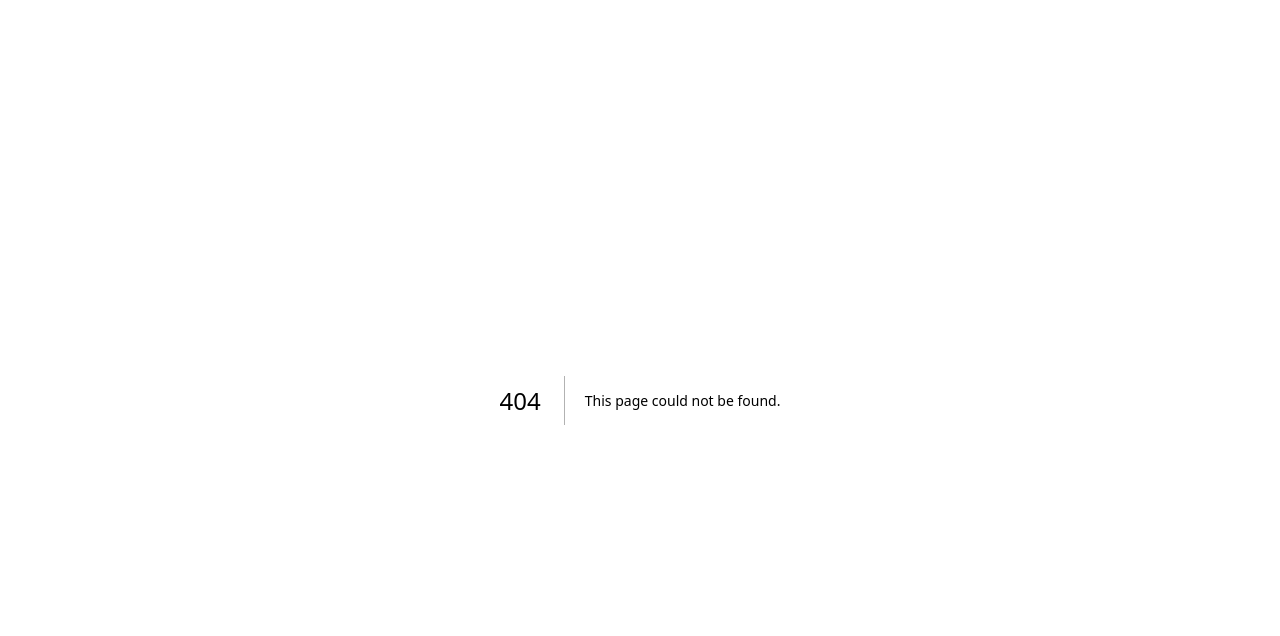
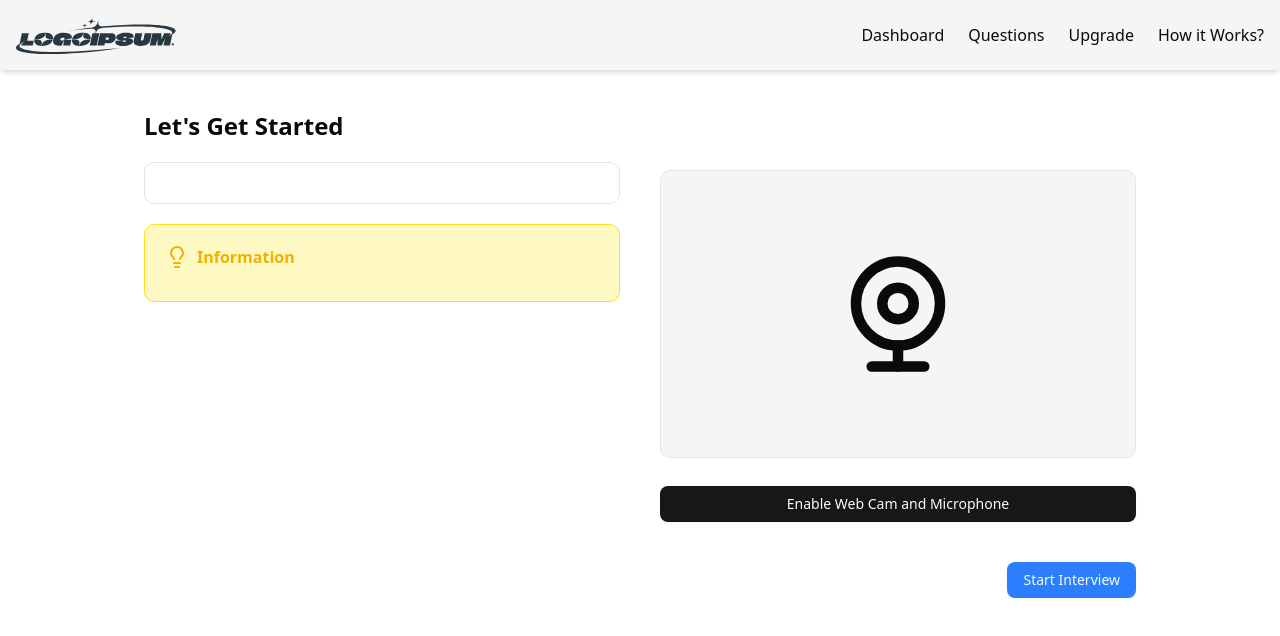
Before and after one commit to deadmoont/ai-interview, a Next.js app: page /dashboard/interview/1 in a window 1280 px wide. Before the commit this address had no page. Shown: the top 636 px of the page. Built offline with nearby package versions, Linux system fonts and the light colour scheme; no server answers; the database is empty.

Commit message:
interview landing page

```diff
--- a/app/dashboard/_components/AddNewInterview.jsx
+++ b/app/dashboard/_components/AddNewInterview.jsx
@@ -19,6 +19,7 @@
 import { v4 as uuidv4 } from 'uuid';
 import { useUser } from '@clerk/nextjs'
 import moment from 'moment'
+import { useRouter } from 'next/navigation'
 
 function AddNewInterview() {
     const [openDialog,setopenDialog]=useState(false)
@@ -27,7 +28,9 @@
     const [jobExperience,setJobExperience]=useState();
     const [loading,setLoading]=useState(false)
     const [jsonResponse , setJsonResponse]=useState([]);
+    const router=useRouter();
     const {user}= useUser();
+
 
     const onSubmit= async(e)=>{
         setLoading(true)
@@ -59,6 +62,7 @@
             console.log("Inserted ID:",resp);
             if(resp){
                 setopenDialog(false);
+                router.push('/dashboard/interview/'+resp[0]?.mockId)
             }
         }
         else{
--- /dev/null
+++ b/app/dashboard/interview/[interviewId]/page.jsx
@@ -0,0 +1,91 @@
+"use client"
+import { Button } from '@/components/ui/button';
+import { db } from '@/utils/db';
+import { MockInterview } from '@/utils/schema';
+import { Lightbulb, WebcamIcon } from 'lucide-react';
+import { useParams } from 'next/navigation';
+import React, { useEffect, useState } from 'react'
+import Webcam from 'react-webcam';
+import { eq } from 'drizzle-orm';
+
+
+function Interview({params}) {
+
+    const [interviewData,setInterviewData]=useState();
+    const [webCamEnabled,setwebCamEnabled]=useState(false);
+
+    useEffect(()=>{
+        console.log(params.interviewId);
+        getInterviewDetails();
+    },[])
+
+    // used to get interview details using MockId
+    const getInterviewDetails= async ()=>{
+        const result=await db.select().from(MockInterview)
+        .where(eq(MockInterview.mockId,params.interviewId))
+        console.log(result[0])
+
+        setInterviewData(result[0]);
+    }
+
+  return (
+    <div className='my-10 '>
+        <h2 className='font-bold text-2xl'>Let's Get Started</h2>
+        <div className='grid grid-cols-1 md:grid-cols-2 gap-10'>
+
+        <div className='flex flex-col my-5 gap-5'>
+            <div className='flex flex-col p-5 rounded-lg border'>
+                {interviewData && (
+            <h2 className='p-2 text-lg'>
+                <strong>Job Role/Job Position: </strong>{interviewData.jobPosition}
+            </h2>
+            )}
+            {interviewData && (
+            <h2 className='p-2 text-lg'>
+                <strong>Job Description/Tech Stack: </strong>{interviewData.jobDesc}
+            </h2>
+            )}
+            {interviewData && (
+            <h2 className='p-2 text-lg'>
+                <strong>Years of Experience: </strong>{interviewData.jobExperience}
+            </h2>
+            )}
+            </div>
+            <div className='p-5 border rounded-lg border-yellow-300 bg-yellow-100'>
+                <h2 className='flex gap-2 items-center text-yellow-500'><Lightbulb/><strong>Information</strong></h2>
+                <h2 className='mt-3 text-yellow-500'>{process.env.NEXT_PUBLIC_INFORMATION}</h2>
+            </div>
+
+        </div>
+
+        <div>
+            {webCamEnabled? <Webcam
+                onUserMedia={()=>setwebCamEnabled(true)}
+                onUserMediaError={()=>setwebCamEnabled(false)}
+                mirrored={true}
+                style={{
+                    height:300,
+                    width:300
+                }}
+            />
+            :
+            <>
+            <WebcamIcon className='h-72 w-full my-7 p-20 bg-secondary rounded-lg border'/>
+            <Button onClick={()=>setwebCamEnabled(true)} className='w-full'>  Enable Web Cam and Microphone </Button>
+            </>
+            }
+            <div className='mt-10 flex justify-end items-end'>
+            <Button className='bg-blue-500'>Start Interview</Button>
+            </div>
+        </div>
+
+
+        </div>
+
+
+
+    </div>
+  )
+}
+
+export default Interview
--- a/package.json
+++ b/package.json
@@ -26,6 +26,7 @@
     "next": "15.3.4",
     "react": "^19.0.0",
     "react-dom": "^19.0.0",
+    "react-webcam": "^7.2.0",
     "tailwind-merge": "^3.3.1",
     "uuid": "^11.1.0"
   },
```
Also changed, not shown: 1 other file (tests, documents, lock files or other folders).
